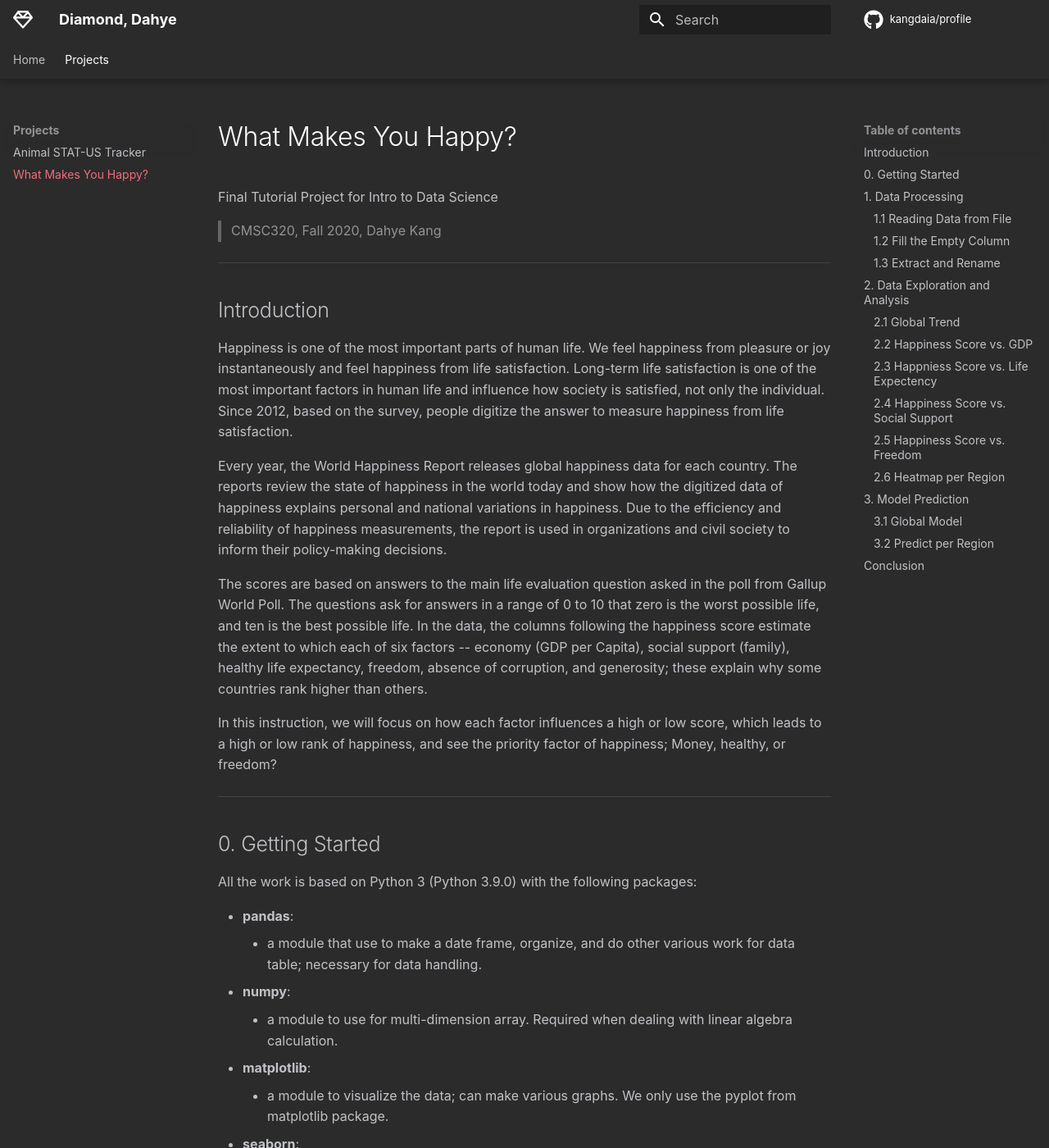
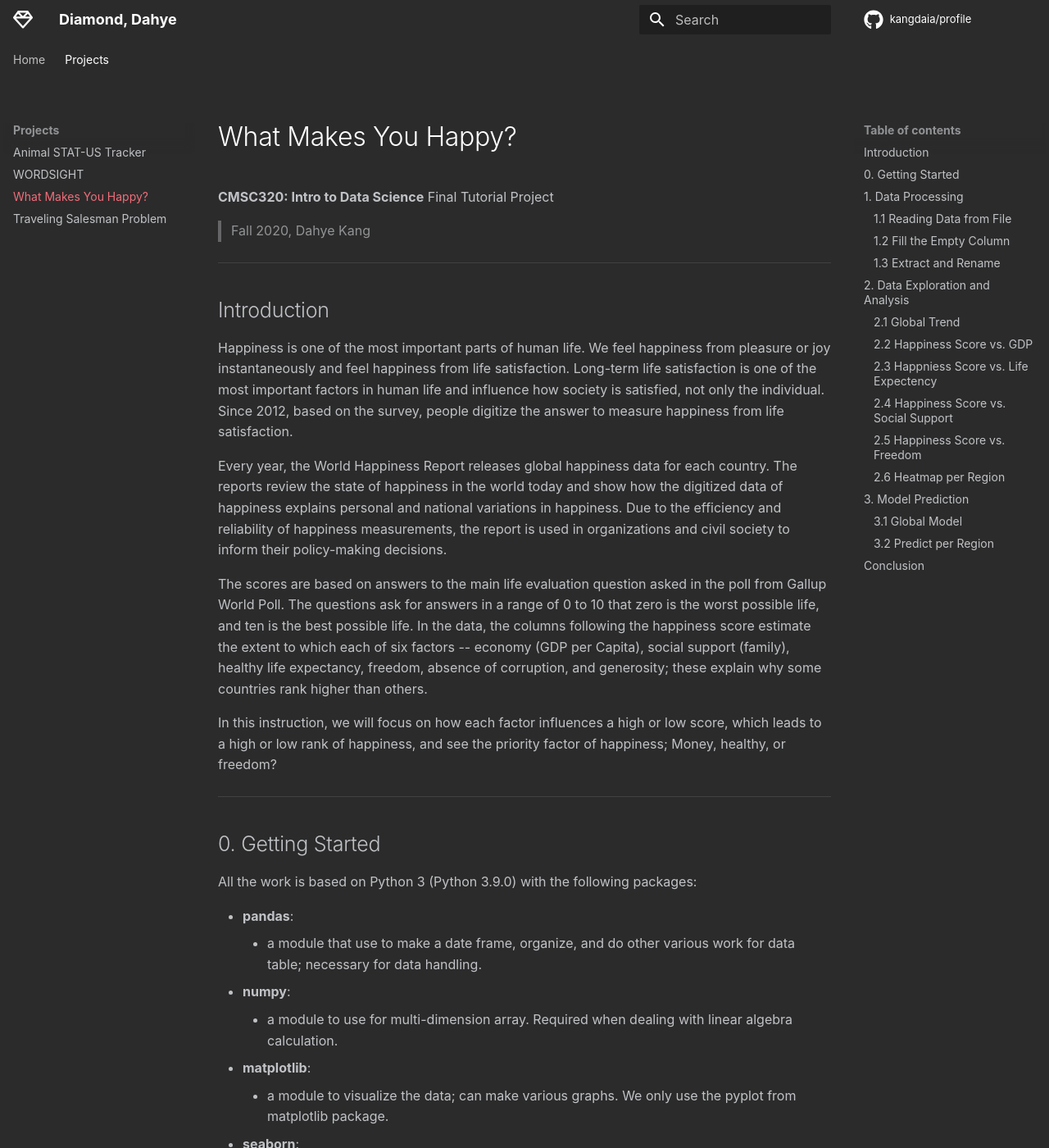
Before and after one commit to kangdaia/kangdaia.github.io, an MkDocs documentation site: the page built from docs/projects/project-happy.md, in a window 1280 px wide and 1400 px high. Shown: the whole window at 82% size. Built offline with MkDocs 1.6.1 and Material for MkDocs 9.7.7, drawn with Linux system fonts in a browser that asks for light colours; some web fonts are replaced.

Commit message:
update projects

````diff
--- a/docs/projects/project-happy.md
+++ b/docs/projects/project-happy.md
@@ -21,9 +21,10 @@ jupyter:
 
 # What Makes You Happy?
 
-Final Tutorial Project for Intro to Data Science
+**CMSC320: Intro to Data Science**
+Final Tutorial Project
 
->CMSC320, Fall 2020, Dahye Kang
+> Fall 2020, Dahye Kang
 
 ------------------------------------------------------------------------
 
@@ -301,7 +302,7 @@ plt.yticks(fontsize=13)
 plt.show()
 ```
 
-![](assets/images/e3b343ed543330ffabe0e7c415cf81c5648fb786.png)
+![](../assets/images/e3b343ed543330ffabe0e7c415cf81c5648fb786.png)
 
 The heatmap shows the correlations with the level of strongness through
 the color difference. The color bar on right side indicate which color
@@ -340,7 +341,7 @@ g.tight_layout()
 plt.show()
 ```
 
-![](assets/images/76012a58190d91985598b18dd8445309d6d35a7b.png)
+![](../assets/images/76012a58190d91985598b18dd8445309d6d35a7b.png)
 
 The plot shows that the tendency of higher GDP with higher happiness
 score in every year. If we see the each region\'s regression line, some
@@ -367,7 +368,7 @@ g.tight_layout()
 plt.show()
 ```
 
-![](assets/images/c24578b69438dae2773a15735897b2539a3d84e8.png)
+![](../assets/images/c24578b69438dae2773a15735897b2539a3d84e8.png)
 
 The overall trend is that with higher lifeExp, the higher happiness
 score is which is smaller than GDP slope. The Sub-Saharan Africa,
@@ -392,7 +393,7 @@ g.tight_layout()
 plt.show()
 ```
 
-![](assets/images/3c2c7ed88102a1f41eca49e02139f534a9aaa843.png)
+![](../assets/images/3c2c7ed88102a1f41eca49e02139f534a9aaa843.png)
 
 This is also shows the high social support with high score but not much
 as the lifeExp graph. Most of country does not reflect the high
@@ -415,7 +416,7 @@ g.tight_layout()
 plt.show()
 ```
 
-![](assets/images/234d7db98b8bf260e5dbeef425c7d258a8ab8bbe.png)
+![](../assets/images/234d7db98b8bf260e5dbeef425c7d258a8ab8bbe.png)
 
 This shows the weak relations between happiness score and freedom that
 most of country shows similar happiness score whatever the freedom gets.
@@ -448,7 +449,7 @@ fig.suptitle("Correlation of Happiness with Other Factors for Each Region", font
 plt.show()
 ```
 
-![](assets/images/c18fca4c632abf421fc704099695c045064741b0.png)
+![](../assets/images/c18fca4c632abf421fc704099695c045064741b0.png)
 
 The chart listed the top three factors which is high correlation for
 each region (indicate strong coefficient as
@@ -550,7 +551,7 @@ for i, loc in enumerate(region):
 plt.show()
 ```
 
-![](assets/images/3eacd8f4a1c3b1d3bfcbafede56f1be3fe4b945e.png)
+![](../assets/images/3eacd8f4a1c3b1d3bfcbafede56f1be3fe4b945e.png)
 
 Only the Southeastern Asia show acceptable residual plot, and rest of
 plot show the pattern which mean the model is not working well.
@@ -628,7 +629,7 @@ for i, loc in enumerate(region):
 plt.show()
 ```
 
-![](assets/images/a569fd594236ea14db917fd2e83f89e7532bd226.png)
+![](../assets/images/a569fd594236ea14db917fd2e83f89e7532bd226.png)
 
 This graph shows much scattered points in each plot, which means the
 model is working better than just using global model. Still, the Central
--- a/docs/stylesheets/extra.css
+++ b/docs/stylesheets/extra.css
@@ -60,7 +60,7 @@
 
 .back {
     width: 100vw;
-    height: 440px;
+    height: min(440px, 460px);
     left: 0;
     top: 5vmax;
     z-index: -1;
@@ -68,9 +68,17 @@
     position:absolute;
     background: no-repeat url("../assets/images/background.jpg");
     background-size:cover;
-    -webkit-filter: blur(1.5px);
-    -moz-filter: blur(1.5px);
-    -o-filter: blur(1.5px);
-    -ms-filter: blur(1.5px);
-    filter: blur(1.5px);
+    -webkit-filter: blur(1px);
+    -moz-filter: blur(1px);
+    -o-filter: blur(1px);
+    -ms-filter: blur(1px);
+    filter: blur(1px);
 }
+
+.section-title {
+    color: #FDDA0D;
+}
+
+.rotate-img {
+    transform: rotate(90);
+}
--- a/mkdocs.yml
+++ b/mkdocs.yml
@@ -5,14 +5,16 @@ nav:
     - "Home": index.md
     - "Projects":
         - "Animal STAT-US Tracker": projects/project-animal.md
+        - "WORDSIGHT": projects/project-wordsight.md
         - "What Makes You Happy?": projects/project-happy.md
+        - "Traveling Salesman Problem": projects/project-tsp.md
+
 theme:
     name: material
     language: en
     features:
         - header.autohide
         - navigation.tabs
-        - navigation.tabs.sticky
         - content.code.copy
     font:
         code: Roboto Mono
````
Also changed, not shown: docs/index.md (+32 -31 lines), docs/projects/project-animal.md (+20 -0 lines), docs/projects/project-tsp.md (added, +139 -0 lines), docs/projects/project-wordsight.md (added, +34 -0 lines).
